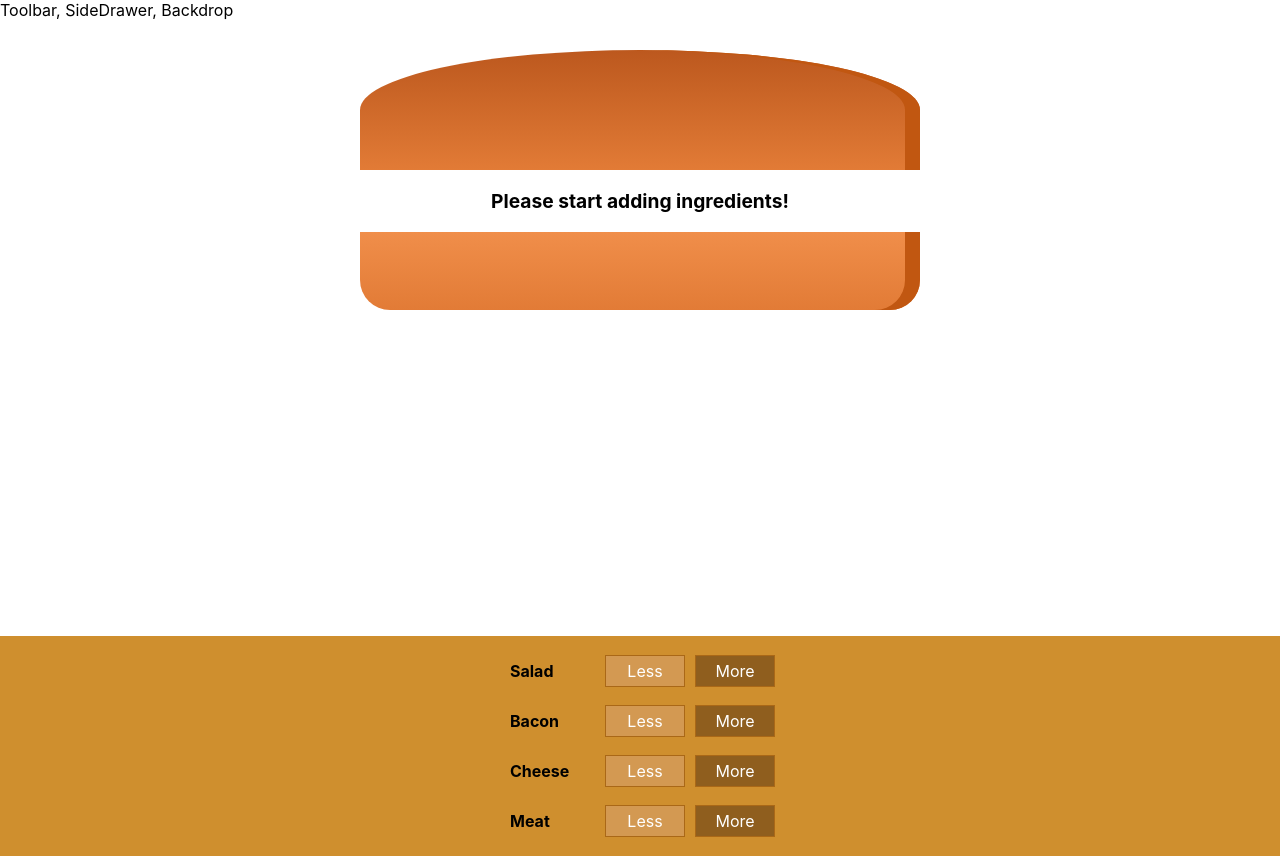
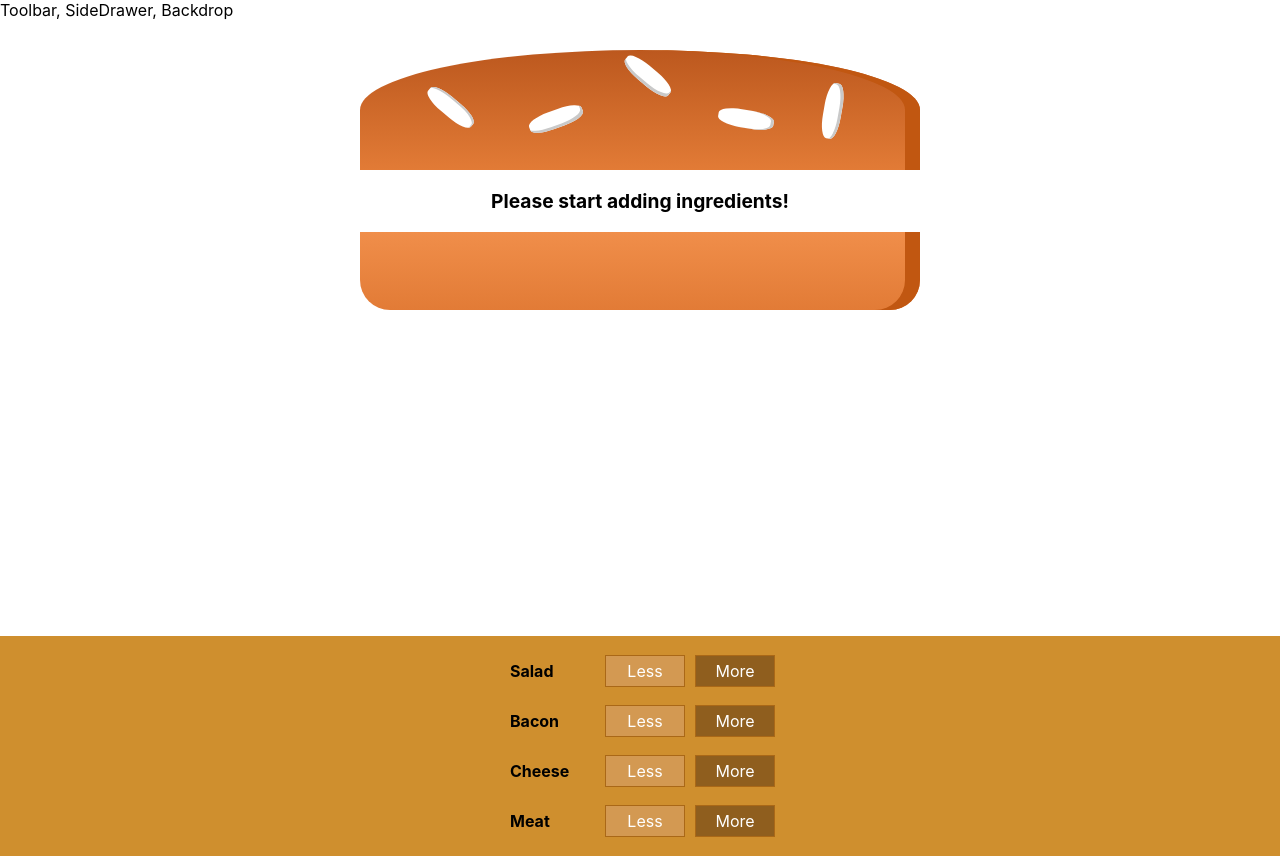
Before and after one commit to iamdarshshah/Burger-app, a React (Create React App) app: page / in a window 1280 px wide. Built offline with nearby package versions, Linux system fonts and the light colour scheme.

Commit message:
seeds styling resolved

```diff
--- a/src/components/Burger/BurgerIngredient/BurgerIngredient.js
+++ b/src/components/Burger/BurgerIngredient/BurgerIngredient.js
@@ -13,8 +13,8 @@ class BurgerIngredient extends Component {
       case "bread-top":
         ingredient = (
           <div className="BreadTop">
-            <div className="Seed1"></div>
-            <div className="Seed2"></div>
+            <div className="Seeds1"></div>
+            <div className="Seeds2"></div>
           </div>
         );
         break;
```
